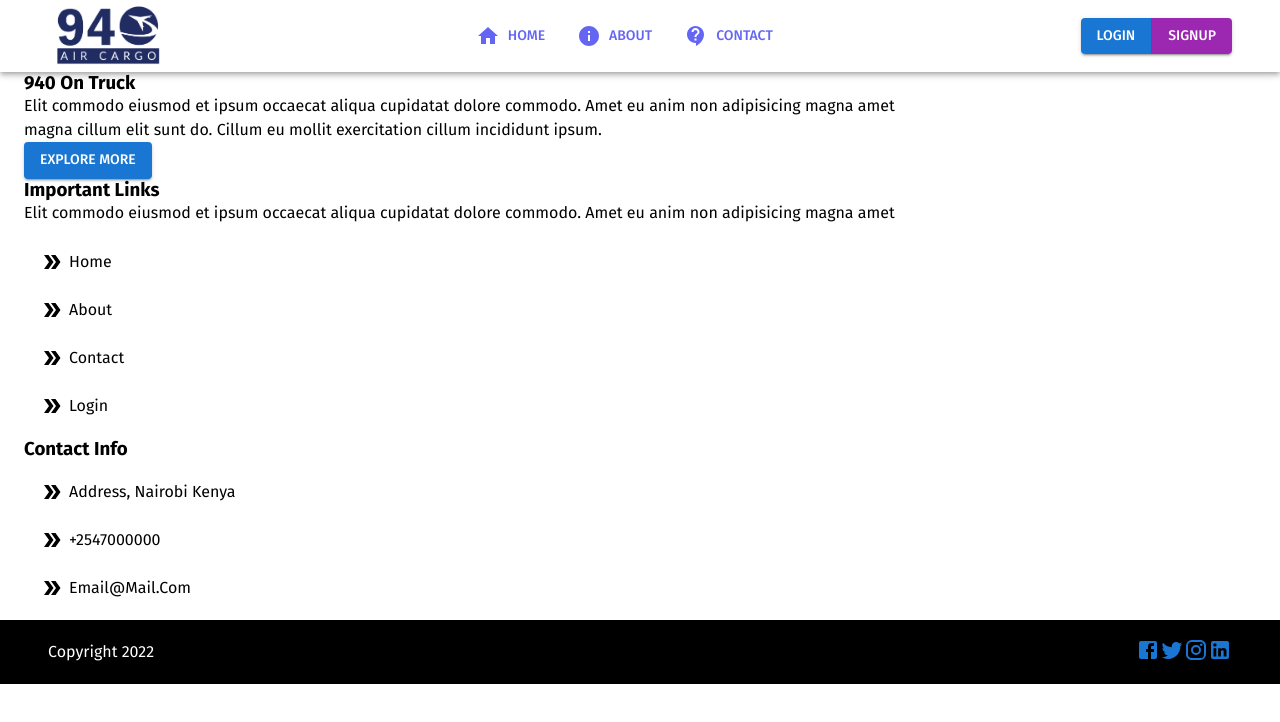
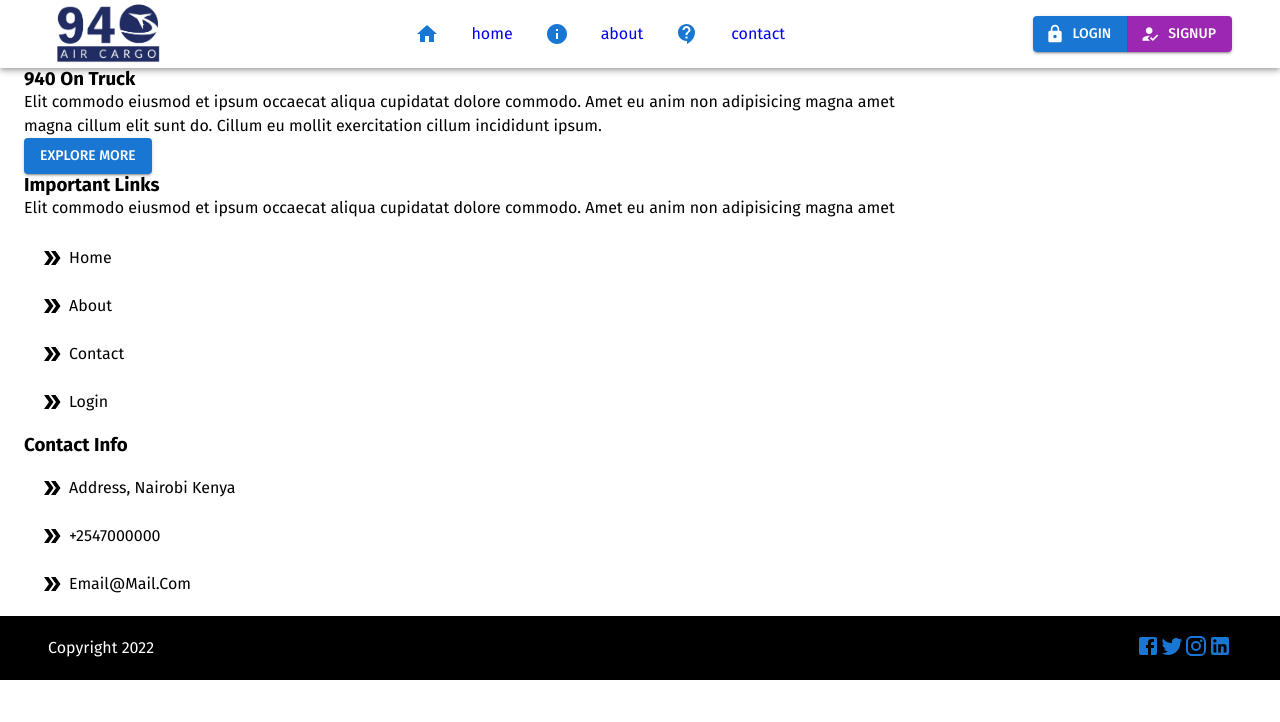
Before and after one commit to mutua-muvevi/940airfrontend, a React (Create React App) app: page /landing in a window 1280 px wide. Shown: the top 722 px of the page. Built offline with nearby package versions, Linux system fonts and the light colour scheme.

Commit message:
added navbar

```diff
--- a/src/components/landing/footer/footer.js
+++ b/src/components/landing/footer/footer.js
@@ -55,7 +55,7 @@ const Footer = () => {
 							<List>
 								{
 									footerContent.middle.links.map((p, i) => (
-										<ListItem disablePadding>
+										<ListItem key={i} disablePadding>
 											<ListItemButton>
 												<DoubleArrowIcon/>
 												<StyledListItemText primary={p.text} />
@@ -75,7 +75,7 @@ const Footer = () => {
 							<List>
 								{
 									footerContent.right.contactItems.map((p, i) => (
-										<ListItem disablePadding>
+										<ListItem key={i} disablePadding>
 											<ListItemButton>
 												<DoubleArrowIcon/>
 												<StyledListItemText primary={p.text} />
@@ -100,7 +100,7 @@ const Footer = () => {
 						<Box>
 							{
 								footerSocialIcons.map((el, i) => (
-									<Link target="_blank" rel="noopener" href={el.link}>
+									<Link key={i} target="_blank" rel="noopener" href={el.link}>
 										{el.icon}
 									</Link>
 								))
--- a/src/components/landing/navbar/navbar.js
+++ b/src/components/landing/navbar/navbar.js
@@ -1,16 +1,38 @@
-import { AppBar, Box, Button, ButtonGroup, Container, Tab, Tabs, Toolbar, Typography } from "@mui/material"
-import { styled } from "@mui/styles";
+import {
+	AppBar,
+	Button,
+	ButtonGroup,
+	Container,
+	IconButton,
+	List,
+	ListItemText,
+	ListItemButton,
+	ListItemIcon,
+	Toolbar
+} from "@mui/material";
+
 import React, { useState } from 'react';
 import { NavLink } from "react-router-dom";
 import { navbarContent } from "./navbarcontent";
-import Logo from "../../../assets/images/logos/940 air cargo logo.png"
 
+import StyledSwipeAbleDrawer from "./swipeablesidedrawer"
+import Logo from "../../../assets/images/logos/940 air cargo logo.png";
+
+import LockIcon from '@mui/icons-material/Lock';
+import HowToRegIcon from '@mui/icons-material/HowToReg';
+import MenuIcon from '@mui/icons-material/Menu';
 
 
 
 const navbarSX = {
 	backgroundColor: "white",
 	color: "primary",
+}
+
+const toolbarSX = {
+	display: "flex",
+	justifyContent: "space-between",
+	alignItems: "center"
 }
 
 const styledLogo = {
@@ -32,16 +54,30 @@ const navItemsSX = {
 	},
 	alignItems: "center",
 	textAlign: "center !important",
-	justifyContent: "end",
+	justifyContent: "center",
 }
 
-const tabStyle = {
-	marginRight: "0 !important"
+const buttonGroupSX = {
+	display: {
+		xs: 'none',
+		md: 'flex'
+	}
+}
+
+const iconButtonSX = {
+	display: {
+		xs: 'flex',
+		md: 'none',
+	}
 }
 
 const Navbar = () => {
 
-	const [navValue, setNavValue]= useState(0)
+	const [mobileNav, setMobileNav] = useState(false);
+
+	const handleMobileNav = () => {
+		setMobileNav(!mobileNav)
+	}
 
 	return (
 		<AppBar
@@ -50,26 +86,45 @@ const Navbar = () => {
 			sx={navbarSX}
 		>
 			<Container maxWidth="lg">
-				<Toolbar>
+				<Toolbar sx={toolbarSX}>
 						<img style={styledLogo} src={Logo} alt="940 ontrack logo"/>
 
-						<Tabs sx={navItemsSX} centered >
+						<List sx={navItemsSX}>
 							{
 								navbarContent.navItems.map((el, i) => (
 									<NavLink key={i} to={el.path} style={navLinkStyles}>
-										<Tab icon={el.icon} iconPosition="start" label={el.text} sx={tabStyle}/>
+										<ListItemButton>
+											<ListItemIcon>
+												{el.icon}
+											</ListItemIcon>
+											<ListItemText primary={el.text} />
+										</ListItemButton>
 									</NavLink>
 								))
 							}
-						</Tabs>
+						</List>
 
-						<ButtonGroup variant="contained">
-							<Button color="primary">Login</Button>
-							<Button color="secondary">Signup</Button>
+						<ButtonGroup variant="contained" sx={buttonGroupSX}>
+							<Button color="primary" startIcon={<LockIcon/>} >Login</Button>
+							<Button color="secondary" startIcon={<HowToRegIcon/>} >Signup</Button>
 						</ButtonGroup>
+
+						<IconButton
+							size="large"
+							aria-label="account of current user"
+							aria-controls="menu-appbar"
+							aria-haspopup="true"
+							sx={iconButtonSX}
+							onClick={handleMobileNav}
+						>
+							{console.log(mobileNav)}
+							<MenuIcon/>
+						</IconButton>
 
 				</Toolbar>
 			</Container>
+
+			<StyledSwipeAbleDrawer mobileNav={mobileNav} setMobileNav={setMobileNav}/>
 		</AppBar>
 	)
 }
--- a/src/components/landing/navbar/navbarcontent.js
+++ b/src/components/landing/navbar/navbarcontent.js
@@ -1,6 +1,10 @@
 import HomeIcon from '@mui/icons-material/Home';
 import InfoIcon from '@mui/icons-material/Info';
 import ContactSupportIcon from '@mui/icons-material/ContactSupport';
+
+
+import LockIcon from '@mui/icons-material/Lock';
+import HowToRegIcon from '@mui/icons-material/HowToReg';
 
 export const navbarContent = {
 	logo: {
@@ -10,17 +14,34 @@ export const navbarContent = {
 		{
 			text: "home",
 			path: "/landing/home",
-			icon: <HomeIcon/>
+			icon: <HomeIcon color="primary"/>,
+			index: 0
 		},
 		{
 			text: "about",
 			path: "/landing/about",
-			icon: <InfoIcon/>
+			icon: <InfoIcon color="primary"/>,
+			index: 1
 		},
 		{
 			text: "contact",
 			path: "/landing/contact",
-			icon: <ContactSupportIcon/>
+			icon: <ContactSupportIcon color="primary"/>,
+			index: 2
+		},
+	],
+	navActionItems : [
+		{
+			text: "login",
+			path: "/landing/home",
+			icon: <LockIcon color="primary"/>,
+			index: 3
+		},
+		{
+			text: "signup",
+			path: "/landing/home",
+			icon: <HowToRegIcon color="primary"/>,
+			index: 4
 		},
 	]
 }
--- /dev/null
+++ b/src/components/landing/navbar/swipeabledrawerlist.js
@@ -0,0 +1,125 @@
+import React, { useState } from 'react';
+
+import { Box, Divider, List, ListItem, ListItemButton, ListItemText } from "@mui/material";
+import { styled } from "@mui/system";
+
+import Logo from "../../../assets/images/logos/940 air cargo logo.png";
+
+import { navbarContent } from "./navbarcontent";
+import { NavLink } from "react-router-dom";
+
+
+const StyledLogoListItem = styled(List)(({theme}) => ({
+	backgroundColor: theme.palette.common.white
+}))
+
+const LogoParent = styled(ListItem)(({theme}) => ({
+	height: "18vh",
+}))
+
+const LogoItem = styled("img")(({theme}) => ({
+	width: "60vw",
+	height: "100%",
+	marginLeft: "auto",
+	marginRight: "auto",
+	marginBottom: "20px",
+	margin: "20px auto"
+}))
+
+const activeNavlink={
+	textDecoration: "none",
+	color: "#1976d2",
+	borderTopLeftRadius: "20px",
+	borderBottomLeftRadius: "20px",
+	background: "white !important"
+}
+
+const navlinkStyle = {
+	textDecoration: "none",
+	color: "white"
+}
+
+
+const SwipeableDrawerList = ({ mobileNav, setMobileNav }) => {
+
+	const [selectedIndex, setSelectedIndex] = useState(0);
+
+	const handleListItemClick = (event, index) => {
+		setSelectedIndex(index);
+	};
+
+	return (
+		<Box
+			role="presentation"
+			onClick={() => setMobileNav(false)}
+			onKeyDown={() => setMobileNav(false)}
+		>
+			<StyledLogoListItem component="nav" aria-label="940 air navigation" sx={{backgroundColor: "inherit"}}>
+				<LogoParent>
+					<LogoItem src={Logo} alt="940 air Logo"/>
+				</LogoParent>
+
+				<List>
+					{
+						navbarContent.navItems.map((nav, i) => (
+							<NavLink
+								to={nav.path}
+								key={i}
+								style={({isActive}) =>
+									isActive ? activeNavlink : navlinkStyle
+								}
+							>
+								<ListItemButton
+									selected={selectedIndex === nav.index}
+									onClick={(event) => handleListItemClick(event, 0)}
+									sx={{
+										minHeight: 48,
+										justifyContent: mobileNav ? 'initial' : 'center',
+										px: 2.5,
+									}}
+								>
+									{nav.icon}
+									<ListItemText primary={nav.text} sx={{ opacity: mobileNav ? 1 : 0 , marginLeft: "15px", color: "black"}} />
+
+								</ListItemButton>
+							</NavLink>
+						))
+					}
+				</List>
+
+				<Divider/>
+
+				<List>
+					{
+						navbarContent.navActionItems.map((nav, i) => (
+							<NavLink
+								to={nav.path}
+								key={i}
+								style={({isActive}) =>
+									isActive ? activeNavlink : navlinkStyle
+								}
+							>
+								<ListItemButton
+									selected={selectedIndex === nav.index}
+									onClick={(event) => handleListItemClick(event, 0)}
+									sx={{
+										minHeight: 48,
+										justifyContent: mobileNav ? 'initial' : 'center',
+										px: 2.5,
+									}}
+								>
+									{nav.icon}
+									<ListItemText primary={nav.text} sx={{ opacity: mobileNav ? 1 : 0 , marginLeft: "15px", color: "black"}} />
+
+								</ListItemButton>
+							</NavLink>
+						))
+					}
+				</List>
+
+			</StyledLogoListItem>
+		</Box>
+	)
+}
+
+export default SwipeableDrawerList
--- /dev/null
+++ b/src/components/landing/navbar/swipeablesidedrawer.js
@@ -0,0 +1,36 @@
+import React from 'react';
+import { SwipeableDrawer } from "@mui/material"
+import SwipeableDrawerList from "./swipeabledrawerlist";
+import { styled } from "@mui/system";
+
+const StyledSwipeAbleDrawer = styled(SwipeableDrawer)(({theme}) => ({
+	width: "90vw !important"
+}))
+
+const swipeableDrawerSX = {
+	width: "90vw !important",
+	color: "white",
+}
+
+
+const SwipeableSideDrawer = ({ mobileNav, setMobileNav }) => {
+	return (
+		<StyledSwipeAbleDrawer
+			anchor="right"
+			open={mobileNav}
+			onClose={() => setMobileNav(false)}
+			onOpen={() => setMobileNav(true)}
+			sx={swipeableDrawerSX}
+			PaperProps={{
+				sx: {
+					backgroundColor: "white",
+					color: "black",
+				  }
+			}}
+		>
+			<SwipeableDrawerList mobileNav={mobileNav} setMobileNav={setMobileNav}/>
+		</StyledSwipeAbleDrawer>
+	)
+}
+
+export default SwipeableSideDrawer
```
